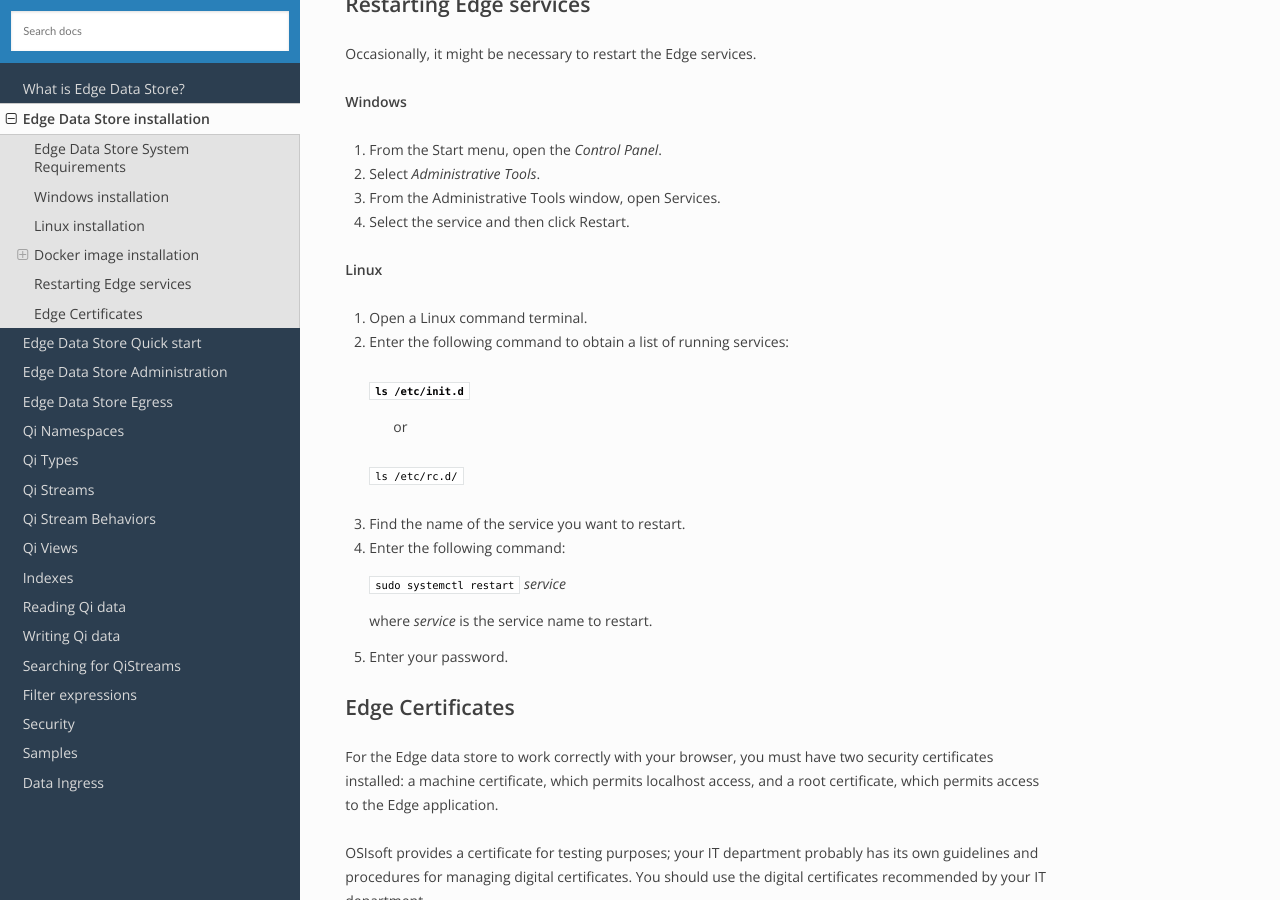
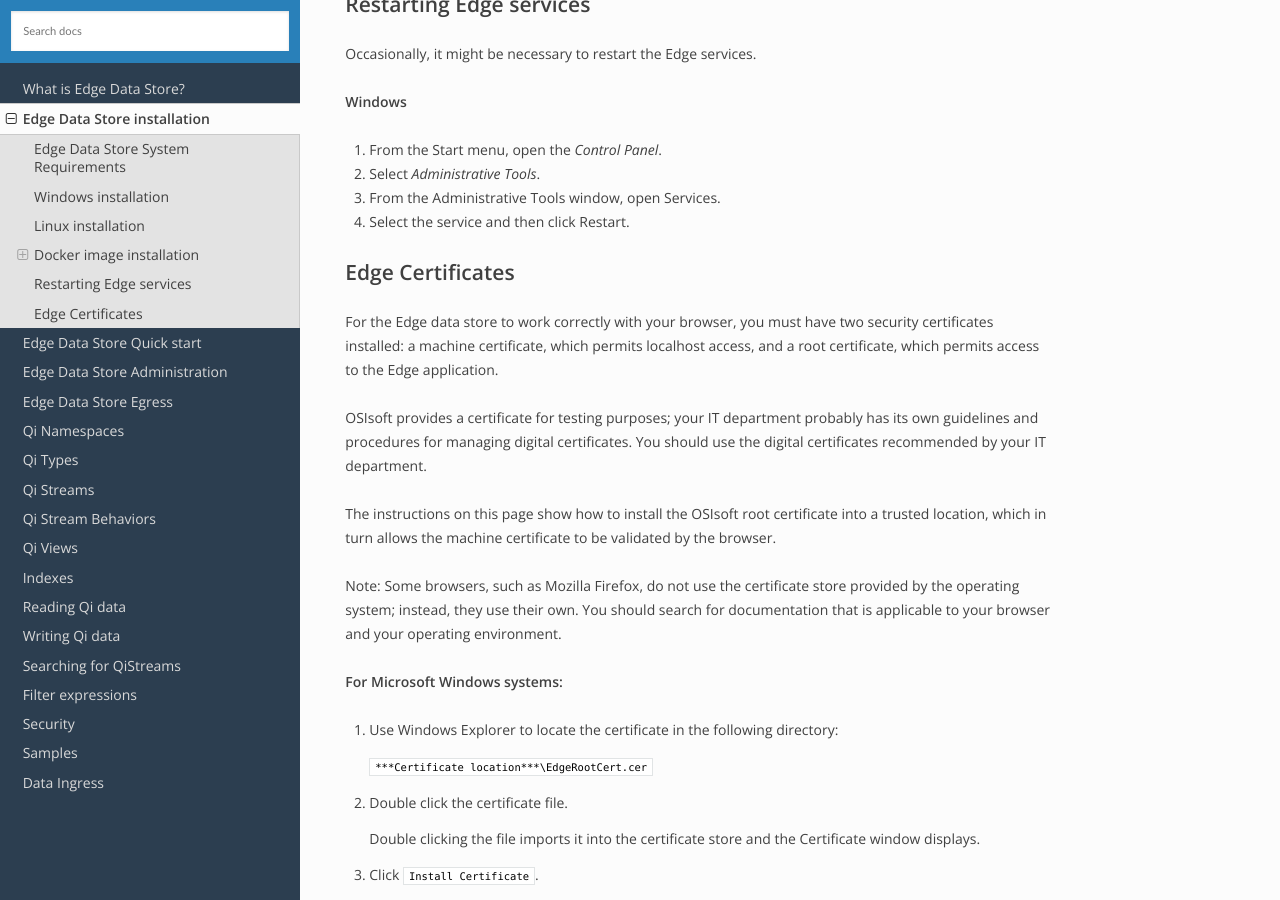
Before and after one commit to fgasparro/EdgeDS-Docs, a Sphinx documentation site: the page built from docs/EdgeDS_Installation.rst, in a window 1280 px wide and 900 px high, scrolled down 1838 px. Built offline with Sphinx 7.4.7 and the Read the Docs theme 2.0.0, drawn with Linux system fonts in a browser that asks for light colours.

Commit message:
Update EdgeDS_Installation.rst

```diff
--- a/docs/EdgeDS_Installation.rst
+++ b/docs/EdgeDS_Installation.rst
@@ -94,25 +94,6 @@ Occasionally, it might be necessary to restart the Edge services.
 
 
 
-**Linux**
-
-1. Open a Linux command terminal.
-2. Enter the following command to obtain a list of running services:
-
-  ``ls /etc/init.d``
-     or
-  ``ls /etc/rc.d/``
-
-3. Find the name of the service you want to restart.
-4. Enter the following command:
-
-   ``sudo systemctl restart`` *service*
-
-   where *service* is the service name to restart.
-
-5. Enter your password.
-
-
 Edge Certificates
 -----------------
 
```
